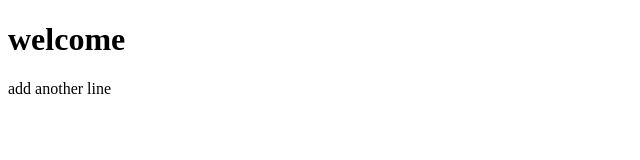
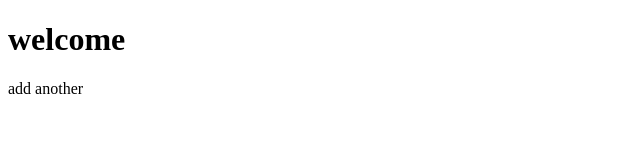
Before and after one commit to ellatesfamichael/GitBasics2025, a plain HTML site: page index.html in a window 1280 px wide. Shown: the full height of the page, 0-640 px from the left. Drawn offline with Linux system fonts and the light colour scheme.

```diff
--- a/index.html
+++ b/index.html
@@ -7,6 +7,6 @@
 </head>
 <body>
     <h1>welcome</h1>
-    <p>add another line</p>
+    <p>add another </p>
 </body>
 </html>
```
